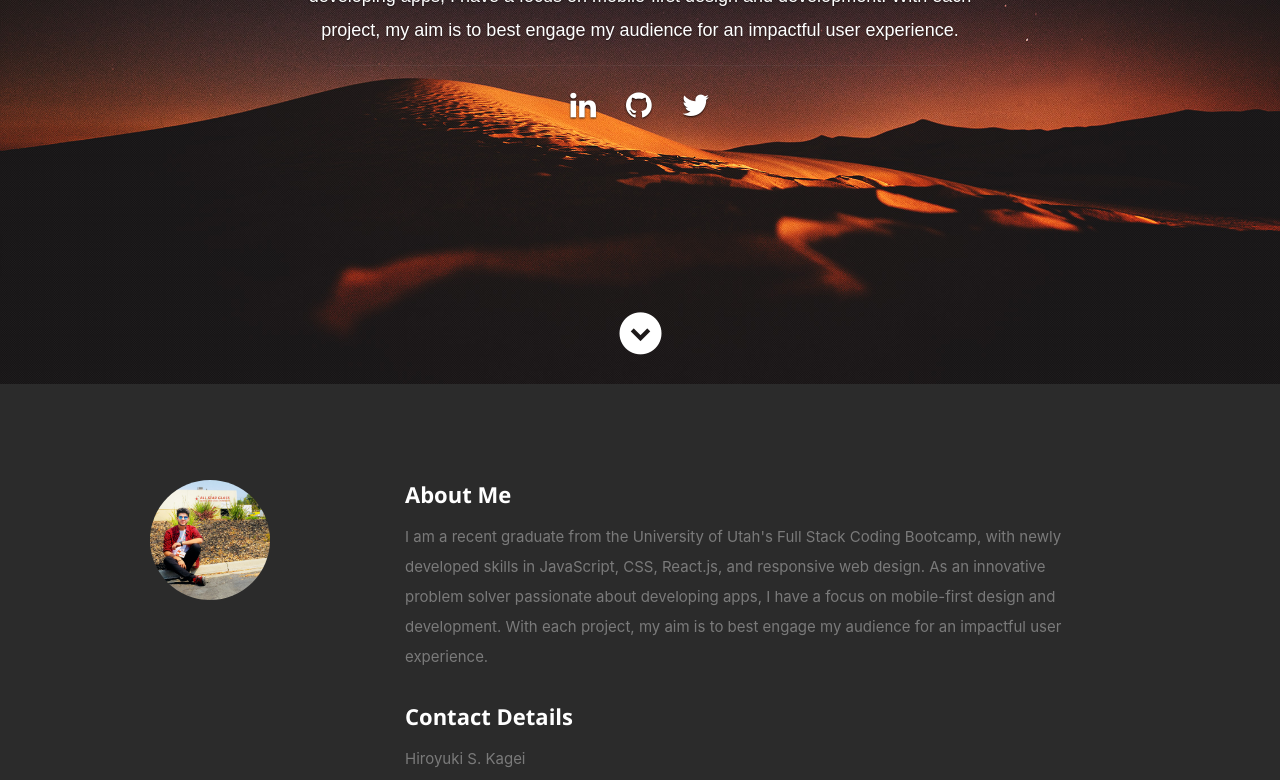
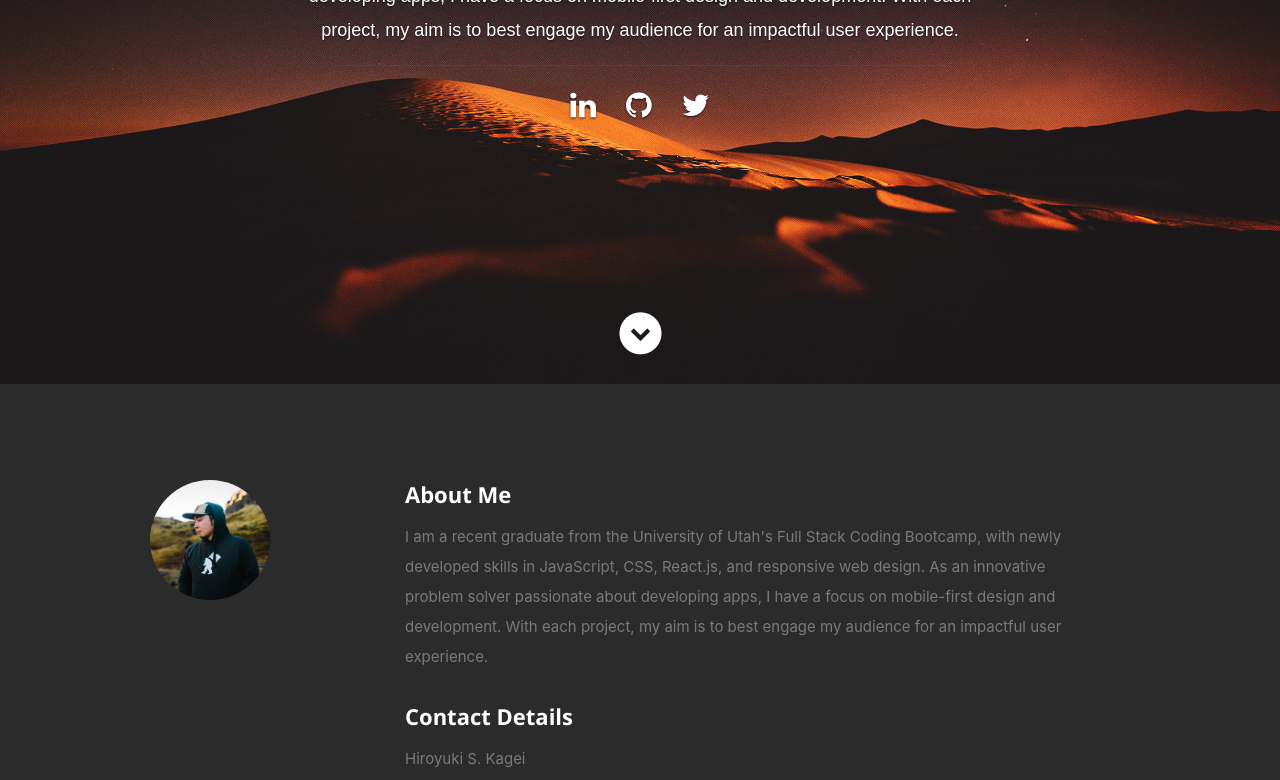
Before and after one commit to hkagei/hkagei-employment-portfolio, a React (Create React App) app: page / in a window 1280 px wide. Shown: the part 416-1196 px from the top of the page. Built offline with nearby package versions, Linux system fonts and the light colour scheme.

Commit message:
update profile pic

```diff
--- a/src/components/About.js
+++ b/src/components/About.js
@@ -8,7 +8,7 @@ export default class About extends Component {
 
             <div className="three columns">
 
-               <img className="profile-pic"  src="images/profilepic.jpg" alt="" />
+               <img className="profile-pic"  src="images/DSC_7785.jpg" alt="" />
 
             </div>
 
--- a/src/components/Header.js
+++ b/src/components/Header.js
@@ -8,7 +8,7 @@ export default class Header extends Component {
       <header id="home">
          <nav id="nav-wrap">
             <a className="mobile-btn" href="#nav-wrap" title="Show navigation">Show navigation</a>
-          <a className="mobile-btn" href="#" title="Hide navigation">Hide navigation</a>
+          <a className="mobile-btn" href="#nav-wrap" title="Hide navigation">Hide navigation</a>
             <ul id="nav" className="nav">
                <li className="current"><a className="smoothscroll" href="#home">Home</a></li>
                <li><a className="smoothscroll" href="#about">About</a></li>
@@ -30,7 +30,7 @@ export default class Header extends Component {
                     resumeData.socialLinks && resumeData.socialLinks.map(item =>{
                       return(
                               <li key={item.name}>
-                                <a href={item.url} target="_blank"><i className={item.className}></i></a>
+                                <a href={item.url} target="blank"><i className={item.className}></i></a>
                               </li>
                             )
                           }
```
Also changed, not shown: public/images/DSC_7785.jpg (added).
